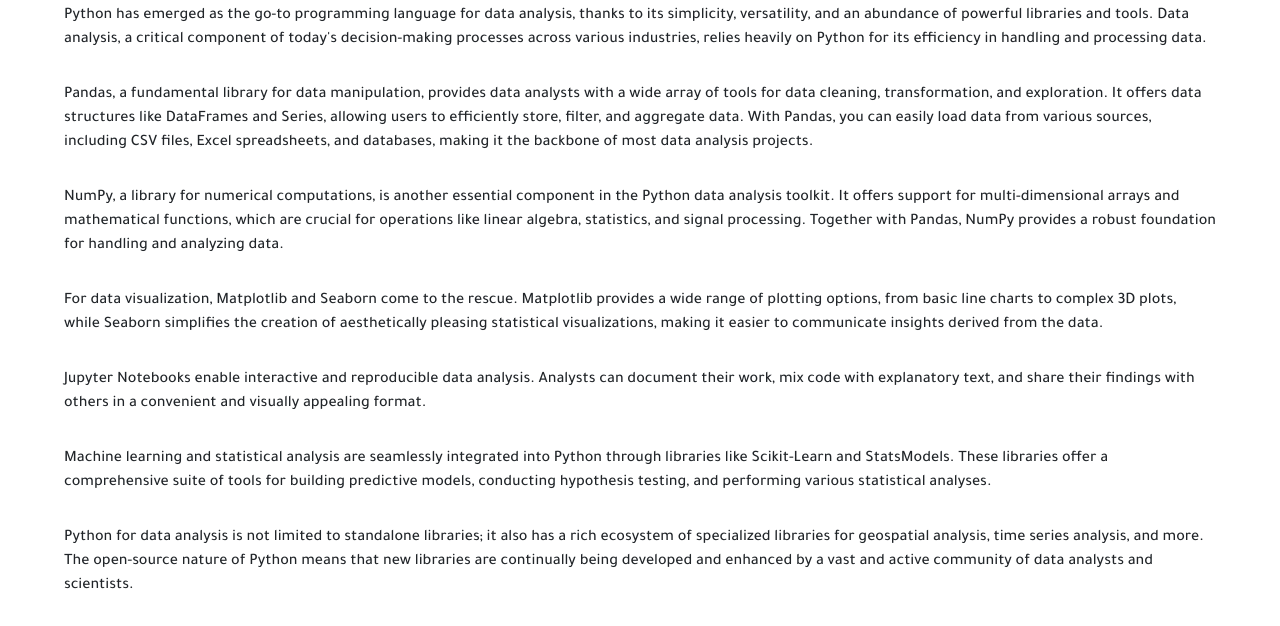
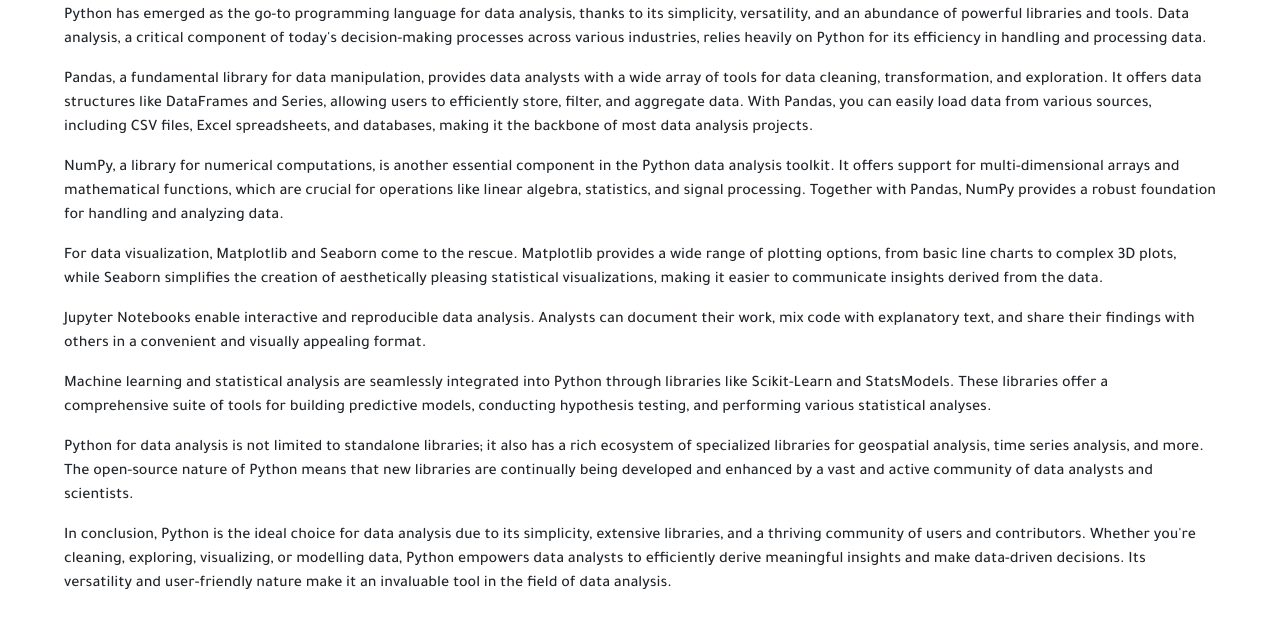
Before and after one commit to AbdouWDP/naisamm, a plain HTML site: page html/python.html in a window 1280 px wide. Shown: the part 592-1218 px from the top of the page. Drawn offline with nearby package versions, Linux system fonts and the light colour scheme.

Commit message:
delete gap

```diff
--- a/css/python.css
+++ b/css/python.css
@@ -140,7 +140,6 @@ main {
 .topic-paragraph {
   display: flex;
   flex-direction: column;
-  gap: 15px;
   font-family: var(--nd-font);
   font-weight: 500;
 }
```
